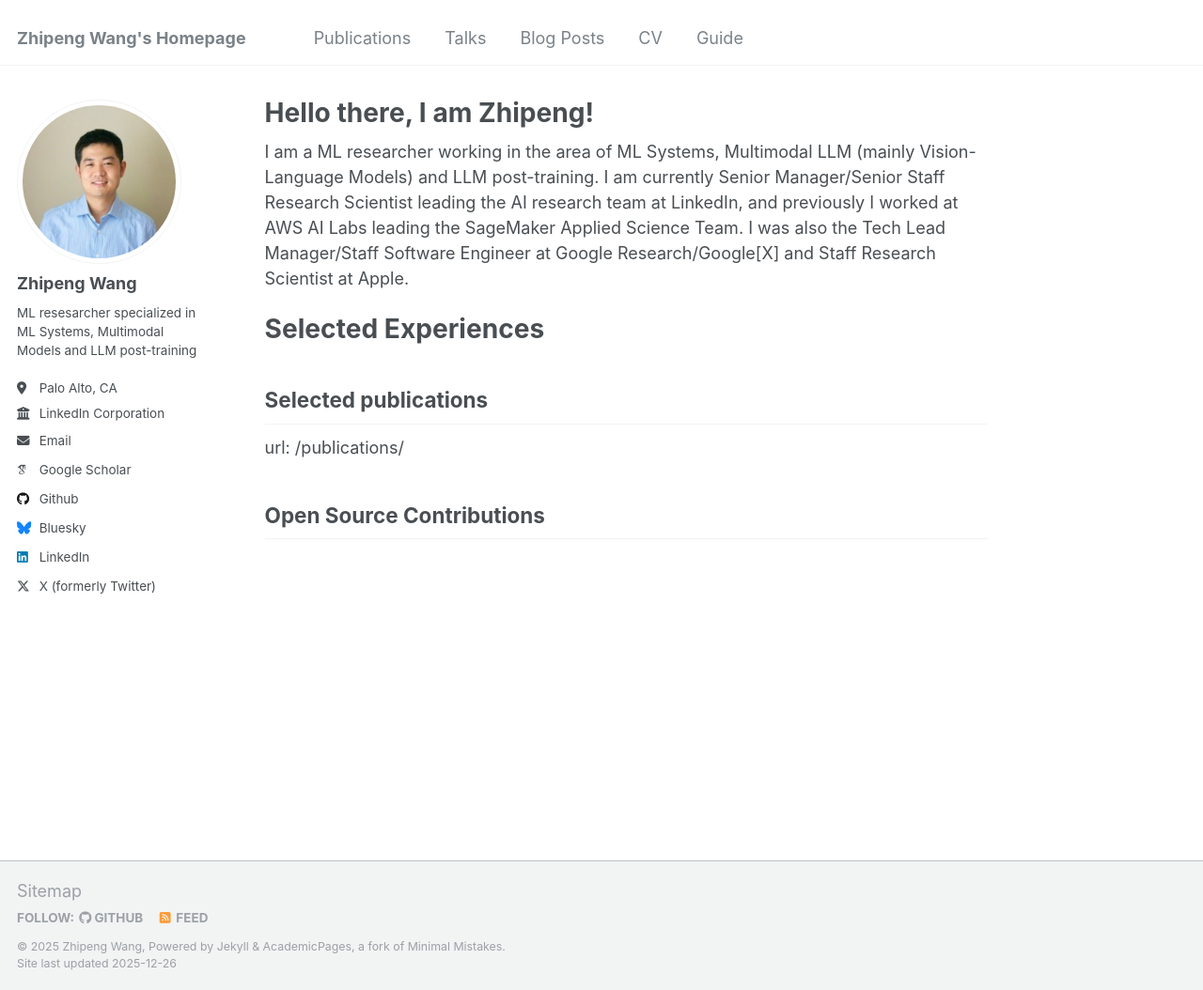
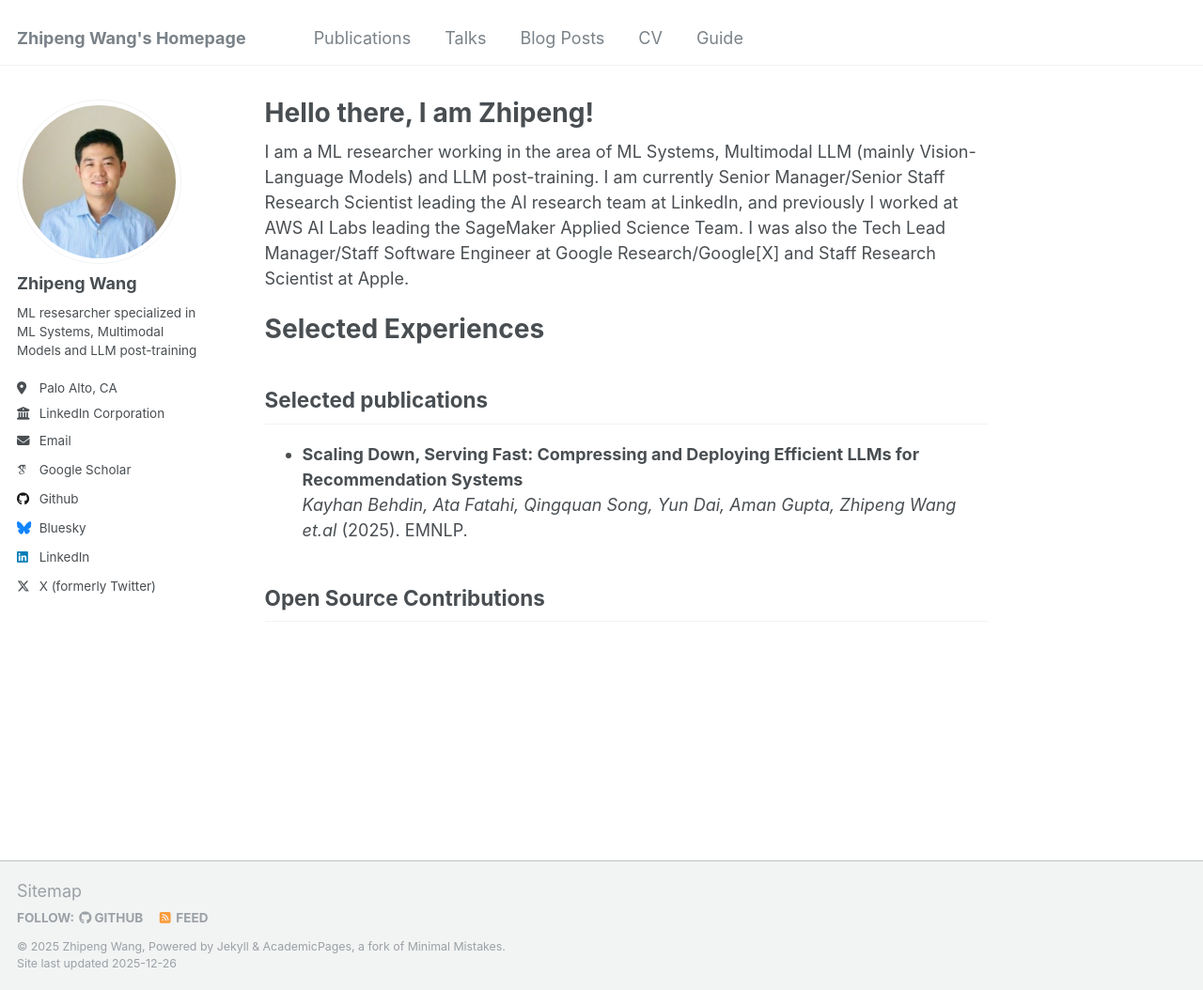
Before and after one commit to fcbayernwzp/fcbayernwzp.github.io, a Jekyll site: the page built from _pages/about.md, in a window 1280 px wide and 1054 px high. Shown: the whole window at 94% size. Built offline with Jekyll 4.4.1, drawn with Linux system fonts in a browser that asks for light colours; some web fonts are replaced.

Commit message:
Add one sample publication.

```diff
--- a/_pages/about.md
+++ b/_pages/about.md
@@ -14,6 +14,7 @@ I am a ML researcher working in the area of ML Systems, Multimodal LLM (mainly V
 
 ## Selected publications
 
-url: /publications/
+- **Scaling Down, Serving Fast: Compressing and Deploying Efficient LLMs for Recommendation Systems**
+  *Kayhan Behdin, Ata Fatahi, Qingquan Song, Yun Dai, Aman Gupta, Zhipeng Wang et.al* (2025). EMNLP.
 
 ## Open Source Contributions
```
